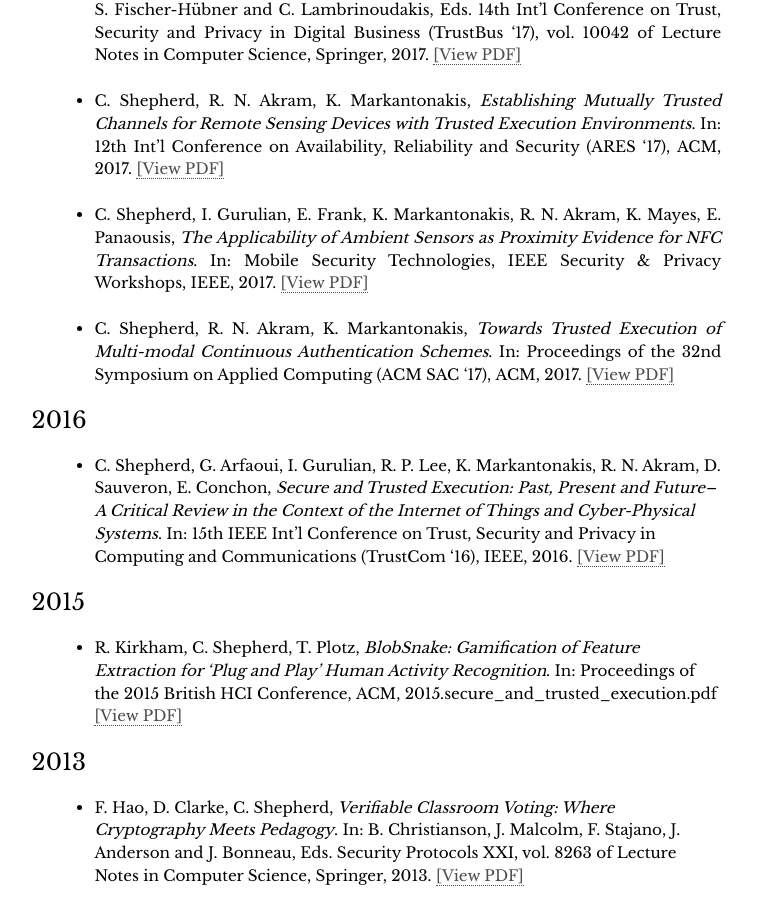
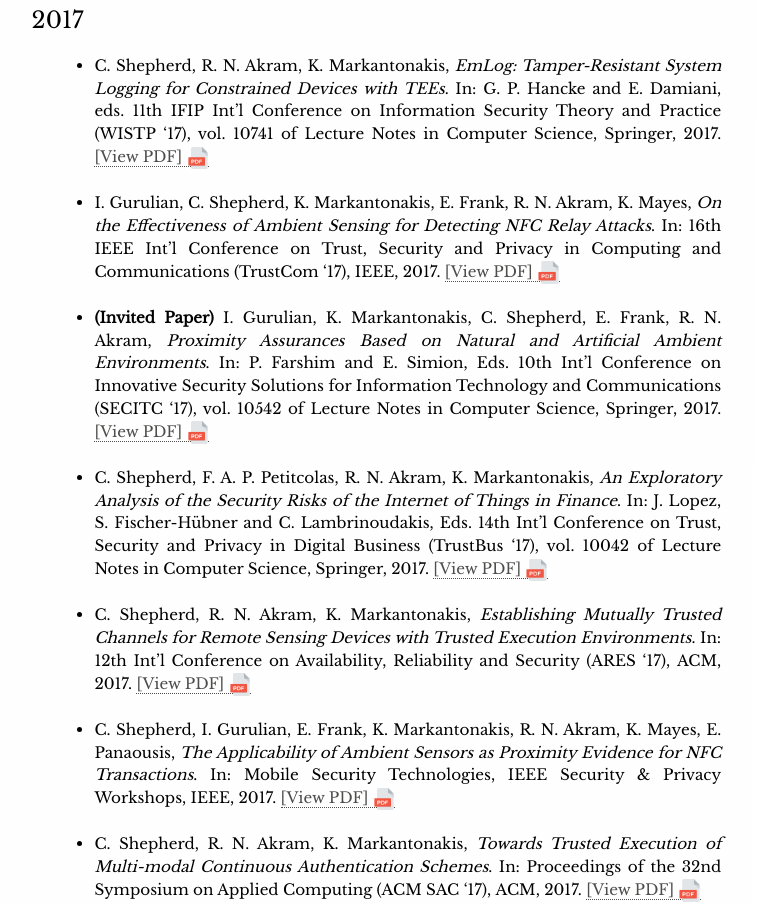
Before and after one commit to cgshep/carltonshepherd.github.io, a plain HTML site: page publications/index.html in a window 1280 px wide. Shown: the part 1170-2075 px from the top of the page, without its empty margins (142-899 px from the left). Drawn offline with nearby package versions, Linux system fonts and the light colour scheme.

Commit message:
Fix icons in pubs

```diff
--- a/publications/index.html
+++ b/publications/index.html
@@ -43,48 +43,48 @@
 <p><em>(In Press)</em>, P. Mainali and C. Shepherd, <em>Privacy-Enhancing Fall Detection from Remote Sensor Data Using Multi-Party Computation</em>, In: Proceedings of the 14th Int&#8217;l Conference on Availability, Reliability and Security (<span class="caps">ARES</span> &#8216;19), <span class="caps">ACM</span>, 2019. <a href="/papers/fall_detection_mpc.pdf">[View <span class="caps">PDF</span>] <img class="pdf" src="/images/pdf.png"/></a></p>
 </li>
 <li>
-<p><em>(In Press)</em>, P. Mainali, C. Shepherd, <span class="caps">F. A. P.</span> Petitcolas, <em>Privacy-Enhancing Context Authentication from Location-Sensitive Data</em>, In: Proceedings of the 14th Int&#8217;l Conference on Availability, Reliability and Security (<span class="caps">ARES</span> &#8216;19), <span class="caps">ACM</span>, 2019. <a href="/papers/contextual_authentication.pdf">[View <span class="caps">PDF</span>]<img class="pdf" src="/images/pdf.png"/></a></p>
+<p><em>(In Press)</em>, P. Mainali, C. Shepherd, <span class="caps">F. A. P.</span> Petitcolas, <em>Privacy-Enhancing Context Authentication from Location-Sensitive Data</em>, In: Proceedings of the 14th Int&#8217;l Conference on Availability, Reliability and Security (<span class="caps">ARES</span> &#8216;19), <span class="caps">ACM</span>, 2019. <a href="/papers/contextual_authentication.pdf">[View <span class="caps">PDF</span>] <img class="pdf" src="/images/pdf.png"/></a></p>
 </li>
 <li>
-<p>C. Shepherd, <em>Techniques for Establishing Trust in Remote Sensing Devices Using Trusted Execution Environments</em>, Ph.D. Thesis, Royal Holloway, University of London, 2019. <a href="/papers/2019shepherdcphd_final.pdf">[View <span class="caps">PDF</span>]<img class="pdf" src="/images/pdf.png"/></a></p>
+<p>C. Shepherd, <em>Techniques for Establishing Trust in Remote Sensing Devices Using Trusted Execution Environments</em>, Ph.D. Thesis, Royal Holloway, University of London, 2019. <a href="/papers/2019shepherdcphd_final.pdf">[View <span class="caps">PDF</span>] <img class="pdf" src="/images/pdf.png"/></a></p>
 </li>
 </ul>
 <h2>2018</h2>
 <ul>
-<li><em>(In Press)</em> C. Shepherd, <span class="caps">R. N.</span> Akram, K. Markantonakis, <em>Remote Credential Management with Mutual Attestation for Trusted Execution Environments</em>. In: 12th <span class="caps">IFIP</span> Int&#8217;l Conference on Information Security Theory and Practice (<span class="caps">WISTP</span> &#8216;18), Springer, 2018. <a href="/papers/credential_management_tees.pdf">[View <span class="caps">PDF</span>]</a></li>
+<li><em>(In Press)</em> C. Shepherd, <span class="caps">R. N.</span> Akram, K. Markantonakis, <em>Remote Credential Management with Mutual Attestation for Trusted Execution Environments</em>. In: 12th <span class="caps">IFIP</span> Int&#8217;l Conference on Information Security Theory and Practice (<span class="caps">WISTP</span> &#8216;18), Springer, 2018. <a href="/papers/credential_management_tees.pdf">[View <span class="caps">PDF</span>] <img class="pdf" src="/images/pdf.png"/></a></li>
 </ul>
 <h2>2017</h2>
 <ul>
 <li>
-<p>C. Shepherd, <span class="caps">R. N.</span> Akram, K. Markantonakis, <em>EmLog: Tamper-Resistant System Logging for Constrained Devices with TEEs</em>. In: <span class="caps">G. P.</span> Hancke and E. Damiani, eds. 11th <span class="caps">IFIP</span> Int&#8217;l Conference on Information Security Theory and Practice (<span class="caps">WISTP</span> &#8216;17), vol. 10741 of Lecture Notes in Computer Science, Springer, 2017. <a href="/papers/emlog.pdf">[View <span class="caps">PDF</span>]</a></p>
+<p>C. Shepherd, <span class="caps">R. N.</span> Akram, K. Markantonakis, <em>EmLog: Tamper-Resistant System Logging for Constrained Devices with TEEs</em>. In: <span class="caps">G. P.</span> Hancke and E. Damiani, eds. 11th <span class="caps">IFIP</span> Int&#8217;l Conference on Information Security Theory and Practice (<span class="caps">WISTP</span> &#8216;17), vol. 10741 of Lecture Notes in Computer Science, Springer, 2017. <a href="/papers/emlog.pdf">[View <span class="caps">PDF</span>] <img class="pdf" src="/images/pdf.png"/></a></p>
 </li>
 <li>
-<p>I. Gurulian, C. Shepherd, K. Markantonakis, E. Frank, <span class="caps">R. N.</span> Akram, K. Mayes, <em>On the Effectiveness of Ambient Sensing for Detecting <span class="caps">NFC</span> Relay Attacks</em>. In: 16th <span class="caps">IEEE</span> Int&#8217;l Conference on Trust, Security and Privacy in Computing and Communications (TrustCom &#8216;17), <span class="caps">IEEE</span>, 2017. <a href="/papers/on_the_effectiveness_ambient_sensing_relay_attacks.pdf">[View <span class="caps">PDF</span>]</a></p>
+<p>I. Gurulian, C. Shepherd, K. Markantonakis, E. Frank, <span class="caps">R. N.</span> Akram, K. Mayes, <em>On the Effectiveness of Ambient Sensing for Detecting <span class="caps">NFC</span> Relay Attacks</em>. In: 16th <span class="caps">IEEE</span> Int&#8217;l Conference on Trust, Security and Privacy in Computing and Communications (TrustCom &#8216;17), <span class="caps">IEEE</span>, 2017. <a href="/papers/on_the_effectiveness_ambient_sensing_relay_attacks.pdf">[View <span class="caps">PDF</span>] <img class="pdf" src="/images/pdf.png"/></a></p>
 </li>
 <li>
 <p><strong>(Invited Paper)</strong> I. Gurulian, K. Markantonakis, C. Shepherd, E. Frank, <span class="caps">R. N.</span> Akram, <em>Proximity Assurances Based on Natural and Artificial Ambient Environments</em>.
-In: P. Farshim and E. Simion, Eds. 10th Int&#8217;l Conference on Innovative Security Solutions for Information Technology and Communications (<span class="caps">SECITC</span> &#8216;17), vol. 10542 of Lecture Notes in Computer Science, Springer, 2017. <a href="/papers/proximity_assurances_nfc.pdf">[View <span class="caps">PDF</span>]</a></p>
+In: P. Farshim and E. Simion, Eds. 10th Int&#8217;l Conference on Innovative Security Solutions for Information Technology and Communications (<span class="caps">SECITC</span> &#8216;17), vol. 10542 of Lecture Notes in Computer Science, Springer, 2017. <a href="/papers/proximity_assurances_nfc.pdf">[View <span class="caps">PDF</span>] <img class="pdf" src="/images/pdf.png"/></a></p>
 </li>
 <li>
-<p>C. Shepherd, <span class="caps">F. A. P.</span> Petitcolas, <span class="caps">R. N.</span> Akram, K. Markantonakis, <em>An Exploratory Analysis of the Security Risks of the Internet of Things in Finance</em>. In: J. Lopez, S. Fischer-Hübner and C. Lambrinoudakis, Eds. 14th Int&#8217;l Conference on Trust, Security and Privacy in Digital Business (TrustBus &#8216;17), vol. 10042 of Lecture Notes in Computer Science, Springer, 2017. <a href="/papers/risk_iot_finance.pdf">[View <span class="caps">PDF</span>]</a></p>
+<p>C. Shepherd, <span class="caps">F. A. P.</span> Petitcolas, <span class="caps">R. N.</span> Akram, K. Markantonakis, <em>An Exploratory Analysis of the Security Risks of the Internet of Things in Finance</em>. In: J. Lopez, S. Fischer-Hübner and C. Lambrinoudakis, Eds. 14th Int&#8217;l Conference on Trust, Security and Privacy in Digital Business (TrustBus &#8216;17), vol. 10042 of Lecture Notes in Computer Science, Springer, 2017. <a href="/papers/risk_iot_finance.pdf">[View <span class="caps">PDF</span>] <img class="pdf" src="/images/pdf.png"/></a></p>
 </li>
 <li>
-<p>C. Shepherd, <span class="caps">R. N.</span> Akram, K. Markantonakis, <em>Establishing Mutually Trusted Channels for Remote Sensing Devices with Trusted Execution Environments</em>. In: 12th Int&#8217;l Conference on Availability, Reliability and Security (<span class="caps">ARES</span> &#8216;17), <span class="caps">ACM</span>, 2017. <a href="/papers/mutually_trusted_channels.pdf">[View <span class="caps">PDF</span>]</a></p>
+<p>C. Shepherd, <span class="caps">R. N.</span> Akram, K. Markantonakis, <em>Establishing Mutually Trusted Channels for Remote Sensing Devices with Trusted Execution Environments</em>. In: 12th Int&#8217;l Conference on Availability, Reliability and Security (<span class="caps">ARES</span> &#8216;17), <span class="caps">ACM</span>, 2017. <a href="/papers/mutually_trusted_channels.pdf">[View <span class="caps">PDF</span>] <img class="pdf" src="/images/pdf.png"/></a></p>
 </li>
 <li>
-<p>C. Shepherd, I. Gurulian, E. Frank, K. Markantonakis, <span class="caps">R. N.</span> Akram, K. Mayes, E. Panaousis, <em>The Applicability of Ambient Sensors as Proximity Evidence for <span class="caps">NFC</span> Transactions</em>. In: Mobile Security Technologies, <span class="caps">IEEE</span> Security <span class="amp">&amp;</span> Privacy Workshops, <span class="caps">IEEE</span>, 2017. <a href="/papers/applicability_ambient_sensing_proximity_detection.pdf">[View <span class="caps">PDF</span>]</a> </p>
+<p>C. Shepherd, I. Gurulian, E. Frank, K. Markantonakis, <span class="caps">R. N.</span> Akram, K. Mayes, E. Panaousis, <em>The Applicability of Ambient Sensors as Proximity Evidence for <span class="caps">NFC</span> Transactions</em>. In: Mobile Security Technologies, <span class="caps">IEEE</span> Security <span class="amp">&amp;</span> Privacy Workshops, <span class="caps">IEEE</span>, 2017. <a href="/papers/applicability_ambient_sensing_proximity_detection.pdf">[View <span class="caps">PDF</span>] <img class="pdf" src="/images/pdf.png"/></a> </p>
 </li>
 <li>
-<p>C. Shepherd, <span class="caps">R. N.</span> Akram, K. Markantonakis, <em>Towards Trusted Execution of Multi-modal Continuous Authentication Schemes</em>. In: Proceedings of the 32nd Symposium on Applied Computing (<span class="caps">ACM</span> <span class="caps">SAC</span> &#8216;17), <span class="caps">ACM</span>, 2017.  <a href="/papers/towards_trusted_ca.pdf">[View <span class="caps">PDF</span>]</a> </p>
+<p>C. Shepherd, <span class="caps">R. N.</span> Akram, K. Markantonakis, <em>Towards Trusted Execution of Multi-modal Continuous Authentication Schemes</em>. In: Proceedings of the 32nd Symposium on Applied Computing (<span class="caps">ACM</span> <span class="caps">SAC</span> &#8216;17), <span class="caps">ACM</span>, 2017.  <a href="/papers/towards_trusted_ca.pdf">[View <span class="caps">PDF</span>] <img class="pdf" src="/images/pdf.png"/></a> </p>
 </li>
 </ul>
 <h2>2016</h2>
 <ul>
-<li>C. Shepherd, G. Arfaoui, I. Gurulian, <span class="caps">R. P.</span> Lee, K. Markantonakis, <span class="caps">R. N.</span> Akram, D. Sauveron, E. Conchon, <em>Secure and Trusted Execution: Past, Present and Future–A Critical Review in the Context of the Internet of Things and Cyber-Physical Systems</em>. In: 15th <span class="caps">IEEE</span> Int&#8217;l Conference on Trust, Security and Privacy in Computing and Communications (TrustCom &#8216;16), <span class="caps">IEEE</span>, 2016.  <a href="/papers/secure_and_trusted_execution.pdf">[View <span class="caps">PDF</span>]</a></li>
+<li>C. Shepherd, G. Arfaoui, I. Gurulian, <span class="caps">R. P.</span> Lee, K. Markantonakis, <span class="caps">R. N.</span> Akram, D. Sauveron, E. Conchon, <em>Secure and Trusted Execution: Past, Present and Future–A Critical Review in the Context of the Internet of Things and Cyber-Physical Systems</em>. In: 15th <span class="caps">IEEE</span> Int&#8217;l Conference on Trust, Security and Privacy in Computing and Communications (TrustCom &#8216;16), <span class="caps">IEEE</span>, 2016.  <a href="/papers/secure_and_trusted_execution.pdf">[View <span class="caps">PDF</span>] <img class="pdf" src="/images/pdf.png"/></a></li>
 </ul>
 <h2>2015</h2>
 <ul>
-<li>R. Kirkham, C. Shepherd, T. Plotz, <em>BlobSnake: Gamification of Feature Extraction for &#8216;Plug and Play&#8217; Human Activity Recognition</em>. In: Proceedings of the 2015 British <span class="caps">HCI</span> Conference, <span class="caps">ACM</span>, 2015.secure_and_trusted_execution.pdf <a href="/papers/blobsnake.pdf">[View <span class="caps">PDF</span>]</a></li>
+<li>R. Kirkham, C. Shepherd, T. Plotz, <em>BlobSnake: Gamification of Feature Extraction for &#8216;Plug and Play&#8217; Human Activity Recognition</em>. In: Proceedings of the 2015 British <span class="caps">HCI</span> Conference, <span class="caps">ACM</span>, 2015. <a href="/papers/blobsnake.pdf">[View <span class="caps">PDF</span>] <img class="pdf" src="/images/pdf.png"/></a></li>
 </ul>
 <h2>2013</h2>
 <ul>
```
